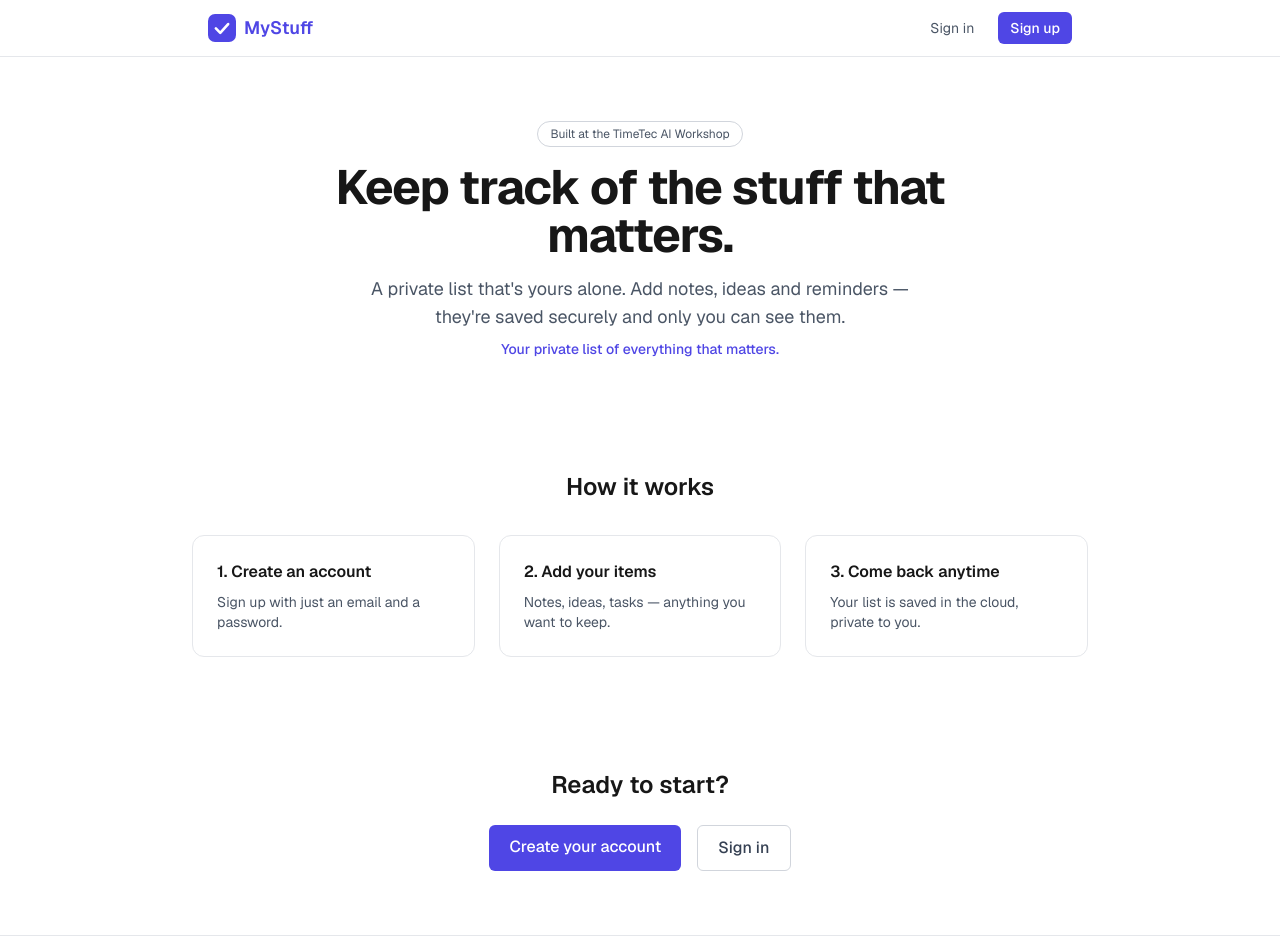
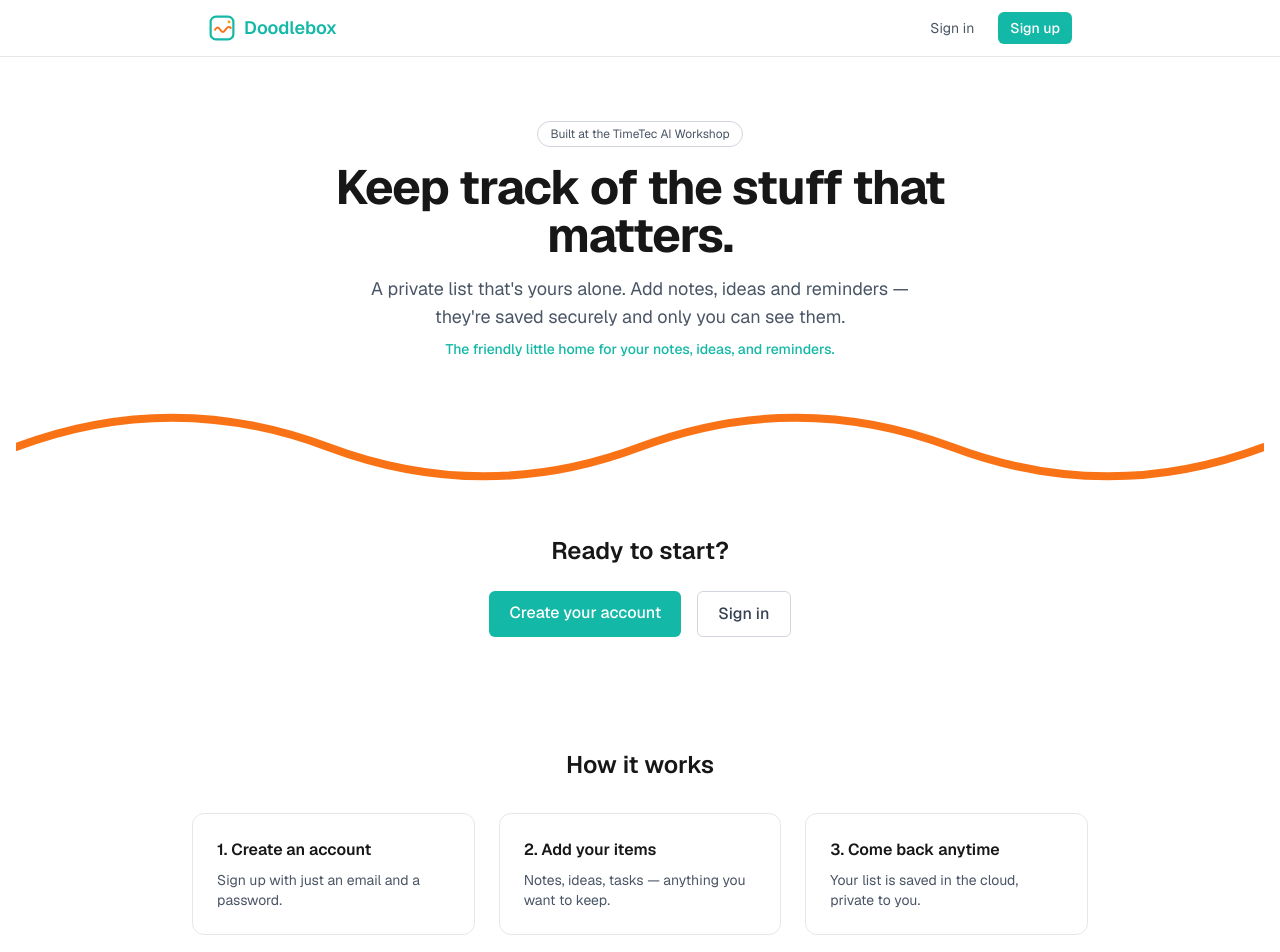
Before and after one commit to EugineBong/workshop-app, a Next.js app: page / in a window 1280 px wide. Shown: the top 952 px of the page. Built offline with nearby package versions, Linux system fonts and the light colour scheme.

Commit message:
feat: update branding and layout for the homepage; adjust environment settings

```diff
--- a/app/page.tsx
+++ b/app/page.tsx
@@ -18,7 +18,7 @@ const howItWorks = [
 ];
 
 // Reorder these to change the page layout (Module 4 layout edit).
-const SECTION_ORDER = ["hero", "how-it-works", "cta"] as const;
+const SECTION_ORDER = ["hero", "divider-wave", "cta", "how-it-works"] as const;
 
 // ─────────────────────────────────────────────────────────────
 
@@ -26,7 +26,7 @@ type SectionId = (typeof SECTION_ORDER)[number];
 
 const sections: Record<SectionId, React.ReactNode> = {
   hero: (
-    <section key="hero" className="px-4 py-16 text-center">
+    <section key="hero" className="px-4 pt-16 pb-10 text-center">
       {brand.showWorkshopBadge && (
         <span className="mb-4 inline-block rounded-full border border-gray-300 px-3 py-1 text-xs text-gray-600">
           Built at the TimeTec AI Workshop
@@ -40,6 +40,20 @@ const sections: Record<SectionId, React.ReactNode> = {
         {brand.tagline}
       </p>
     </section>
+  ),
+  "divider-wave": (
+    <div key="divider-wave" className="flex justify-center px-4">
+      <svg viewBox="0 0 200 36" className="h-24 w-full" fill="none" preserveAspectRatio="none">
+        <path
+          d="M0 18 Q25 -4 50 18 T100 18 T150 18 T200 18"
+          stroke="#f97316"
+          strokeWidth="8"
+          strokeLinecap="round"
+          strokeLinejoin="round"
+          vectorEffect="non-scaling-stroke"
+        />
+      </svg>
+    </div>
   ),
   "how-it-works": (
     <section key="how-it-works" className="px-4 py-12">
@@ -55,7 +69,7 @@ const sections: Record<SectionId, React.ReactNode> = {
     </section>
   ),
   cta: (
-    <section key="cta" className="px-4 py-16 text-center">
+    <section key="cta" className="px-4 pt-10 pb-16 text-center">
       <h2 className="text-2xl font-semibold">Ready to start?</h2>
       <div className="mt-6 flex justify-center gap-4">
         <Link
--- a/lib/config/brand.ts
+++ b/lib/config/brand.ts
@@ -5,13 +5,13 @@
 // ─────────────────────────────────────────────────────────────
 export const brand = {
   /** The app's name — shown in the header, homepage and browser tab. */
-  name: "MyStuff",
+  name: "Doodlebox",
 
   /** One-line tagline shown under the name on the homepage. */
-  tagline: "Your private list of everything that matters.",
+  tagline: "The friendly little home for your notes, ideas, and reminders.",
 
   /** Main accent color (any CSS color, e.g. "#4f46e5" or "rebeccapurple"). */
-  primaryColor: "#4f46e5",
+  primaryColor: "#14b8a6",
 
   /** Logo image in /public — swap the file or point to a new one. */
   logo: "/logo.svg",
--- a/package.json
+++ b/package.json
@@ -6,9 +6,9 @@
     "node": "22.x"
   },
   "scripts": {
-    "dev": "next dev",
+    "dev": "next dev -p 3100",
     "build": "next build",
-    "start": "next start",
+    "start": "next start -p 3100",
     "lint": "eslint"
   },
   "dependencies": {
```
Also changed, not shown: .claude/settings.local.json (added), public/logo.svg, 1 other file (tests, documents, lock files or other folders).
